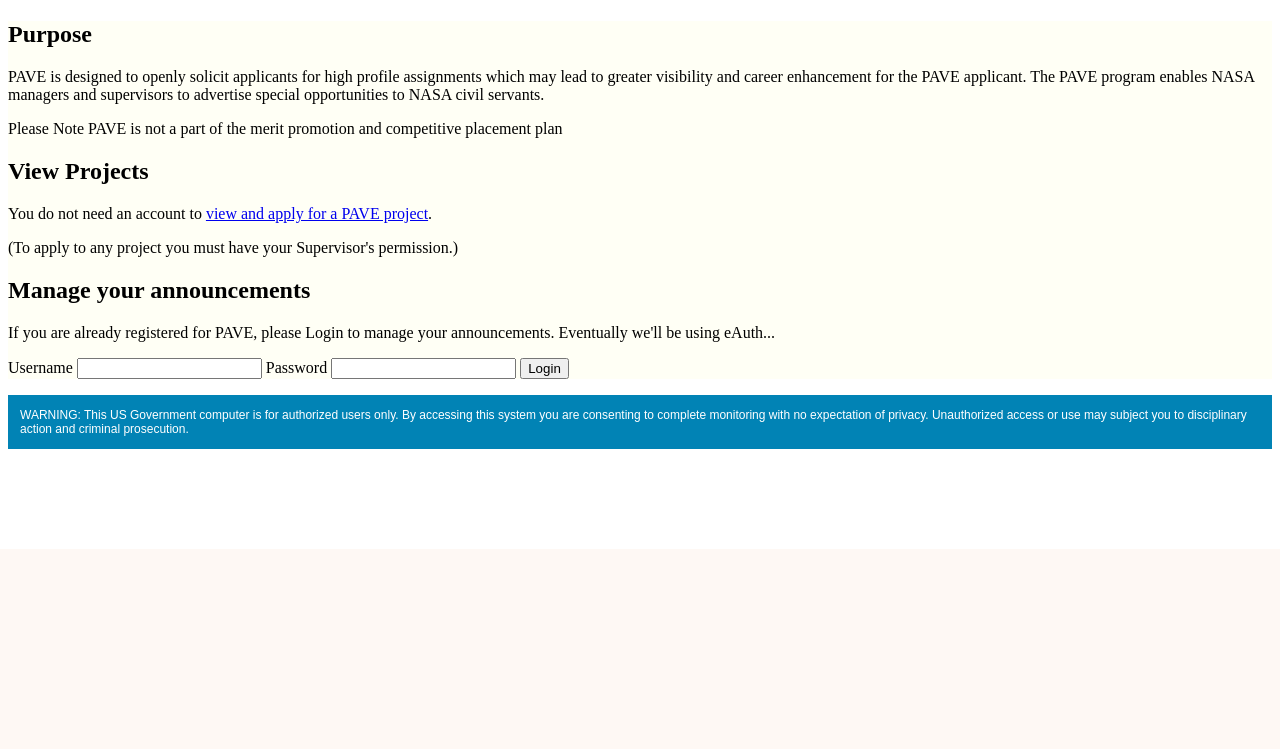
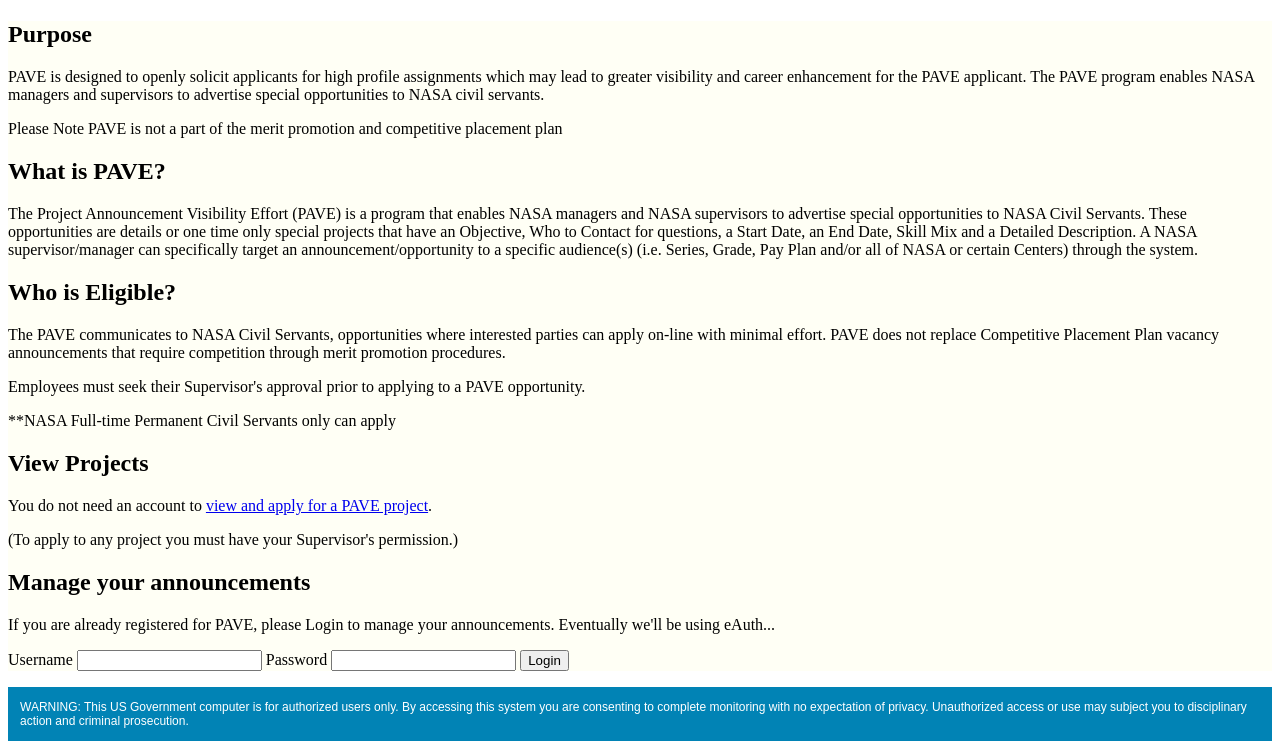
Before and after one commit to shentonfreude/pave, a Django app: template pave/templates/home.html in a window 1280 px wide. Shown: the part 251-1000 px from the top of the page. Before the commit the page ends 700 px from the top, so only its background shows below. Run offline with Django 3.2, Linux system fonts and the light colour scheme; the template is opened without the code that fills it, so the values that code supplies are empty; parts of the project's set-up code (start-up, migrations or seed data) failed here and were passed over.

Commit message:
Snarf text from the *multiple* PAVE home/welcome screens

```diff
--- a/pave/templates/home.html
+++ b/pave/templates/home.html
@@ -15,6 +15,31 @@
 </p>
 <p class="warning">
   Please Note PAVE is not a part of the merit promotion and competitive placement plan
+</p>
+<h2>What is PAVE?</h2>
+<p>
+  The Project Announcement Visibility Effort (PAVE) is a program that
+  enables NASA managers and NASA supervisors to advertise special
+  opportunities to NASA Civil Servants. These opportunities are
+  details or one time only special projects that have an Objective,
+  Who to Contact for questions, a Start Date, an End Date, Skill Mix
+  and a Detailed Description. A NASA supervisor/manager can
+  specifically target an announcement/opportunity to a specific
+  audience(s) (i.e. Series, Grade, Pay Plan and/or all of NASA or
+  certain Centers) through the system.
+<h2>Who is Eligible?</h2>
+<p>
+  The PAVE communicates to NASA Civil Servants, opportunities where
+  interested parties can apply on-line with minimal effort. PAVE does
+  not replace Competitive Placement Plan vacancy announcements that
+  require competition through merit promotion procedures.
+</p>
+<p>
+  Employees must seek their Supervisor's approval prior to applying to
+  a PAVE opportunity.
+</p>
+<p>
+  **NASA Full-time Permanent Civil Servants only can apply
 </p>
 
 <h1>View Projects</h1>
```
